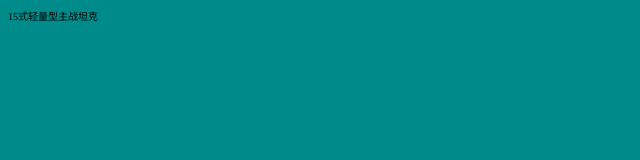
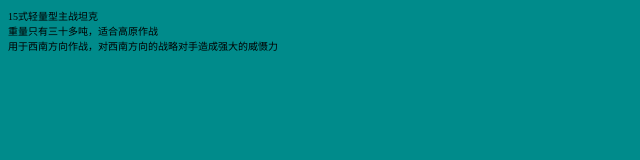
Before and after one commit to Mohism-Wargo/GitHub-repository, a plain HTML site: page index.html in a window 1280 px wide. Shown: the whole page, without its empty margins (0-640 px from the left). Drawn offline with Linux system fonts and the light colour scheme.

Commit message:
修改了body的产品说明

```diff
--- a/index.html
+++ b/index.html
@@ -11,6 +11,8 @@
 
 <body>
     <div>15式轻量型主战坦克</div>
+    <div>重量只有三十多吨，适合高原作战</div>
+    <div>用于西南方向作战，对西南方向的战略对手造成强大的威慑力</div>
 </body>
 
 </html>
```
